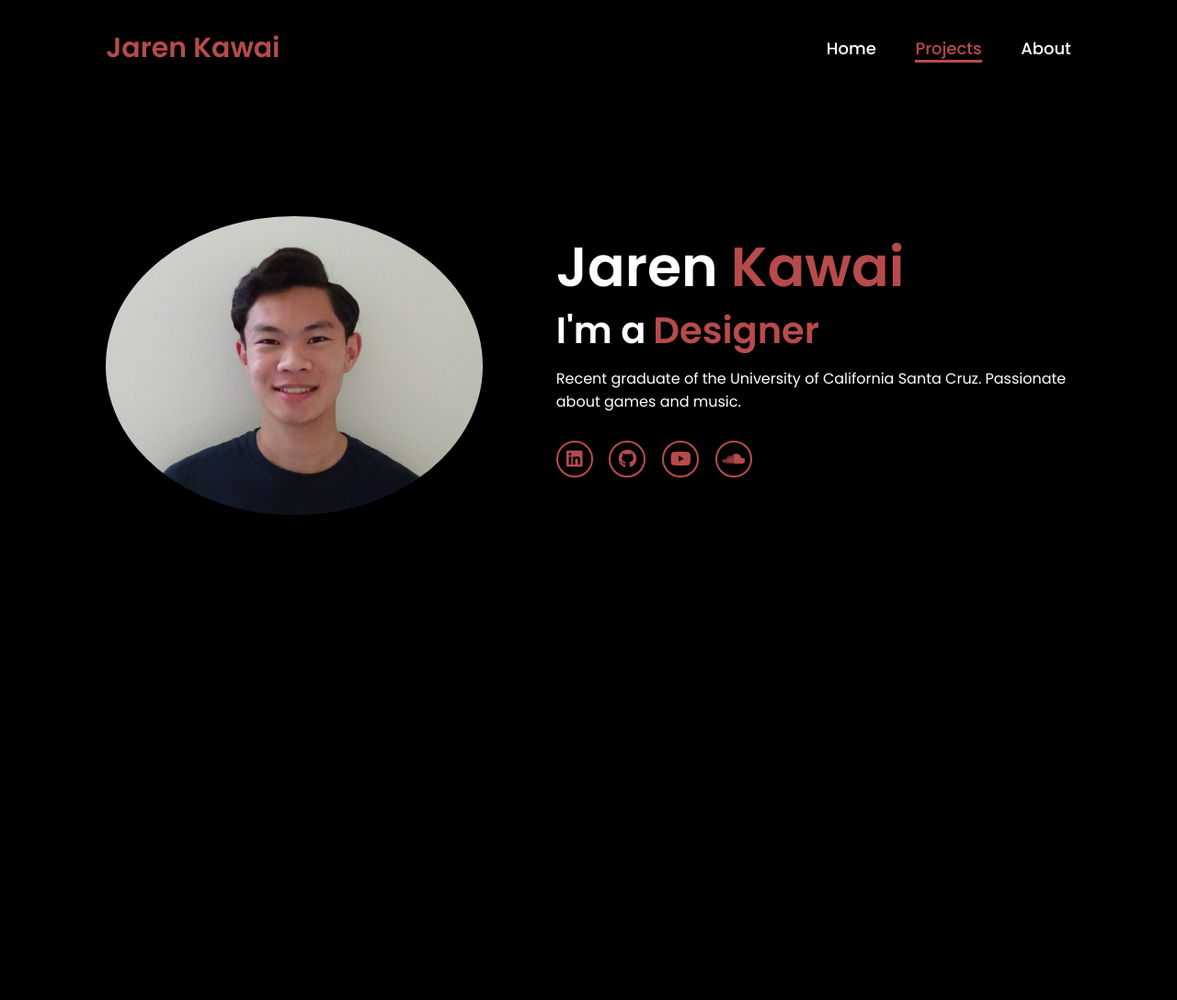
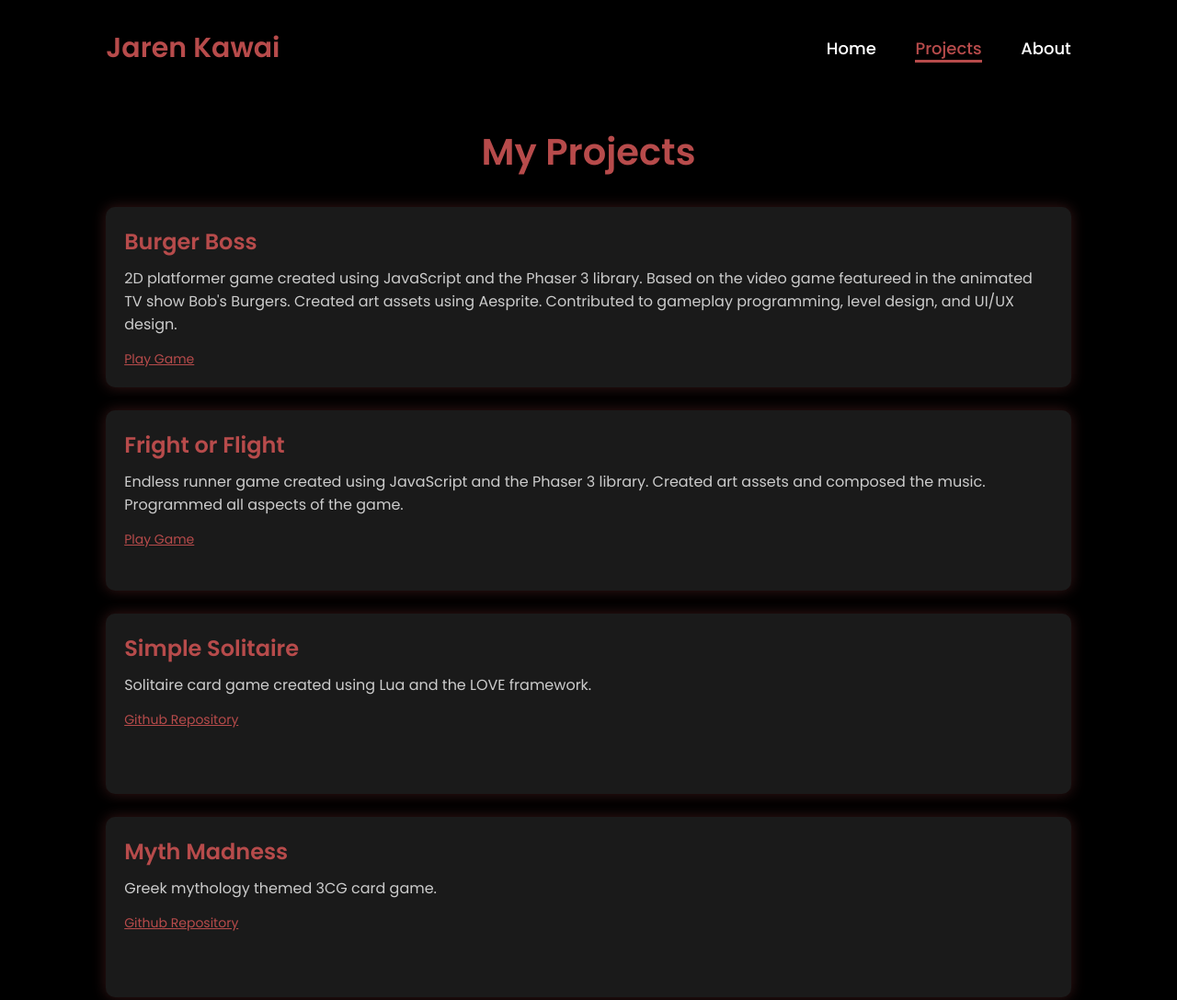
Before and after one commit to jkawai35/PortfolioWebsite, a plain HTML site: page projects.html in a window 1280 px wide. Shown: the top 1087 px of the page at 92% size. Before the commit the page ends 800 px from the top, so only its background shows below. Drawn offline with Linux system fonts and the light colour scheme.

Commit message:
Latest changes merged from local

```diff
--- a/projects.html
+++ b/projects.html
@@ -17,39 +17,57 @@
             <a href="about.html">About</a>
         </nav>
     </header>
-    <section class="home">
-        <div class="home-img">
-            <img src="jk.jpg" alt="">
-        </div>
-        <div class="home-content">
-            <h1>Jaren<span> Kawai</span></h1>
-            <h3 class="typing-text">
-                I'm a <span class="words-wrapper">
-                  <span class="word">Game Developer</span>
-                  <span class="word">Designer</span>
-                  <span class="word">Music Producer</span>
-                </span>
-            </h3>
-            <p>Recent graduate of the University of California Santa Cruz. Passionate about games and music.</p>
-            <div class="social-icons">
-                <a href="https://www.linkedin.com/in/jaren-kawai-9aa441235"
-                    target="_blank">
-                    <i class="fa-brands fa-linkedin"></i>
-                </a>
-                <a href="https://github.com/jkawai35"
-                    target="_blank">
-                    <i class="fa-brands fa-github"></i>
-                </a>
-                <a href="https://www.youtube.com/@shinobii_music"
-                    target="_blank">
-                    <i class="fa-brands fa-youtube"></i>
-                </a>
-                <a href="https://on.soundcloud.com/4cRGV6hPPvMUQUbu9e"
-                    target="_blank">
-                    <i class="fa-brands fa-soundcloud"></i>
-                </a>
+    <section class="projects">
+        <h2 class="section-title">My Projects</h2>
+
+        <div class="projects-grid">
+          <!-- Burger Boss -->
+          <div class="project-card">
+            <h3 class="project-title">Burger Boss</h3>
+            <p class="project-description">
+              2D platformer game created using JavaScript and the Phaser 3 library. Based on the video game featureed
+              in the animated TV show Bob's Burgers. Created art assets using Aesprite. Contributed to gameplay programming, level
+              design, and UI/UX design.
+            </p>
+            <a href="https://jkawai35.github.io/Burgerboss/" target="_blank" class="project-link">
+              Play Game
+            </a>
+          </div>
+
+          <!-- Fright or Flight -->
+          <div class="project-card">
+            <h3 class="project-title">Fright or Flight</h3>
+            <p class="project-description">
+              Endless runner game created using JavaScript and the Phaser 3 library. Created art assets and composed the music. Programmed
+              all aspects of the game.
+            </p>
+            <a href="https://jkawai35.github.io/Endless-Runner/" target="_blank" class="project-link">
+              Play Game
+            </a>
+          </div>
+
+          <!-- Simple Solitaire -->
+          <div class="project-card">
+              <h3 class="project-title">Simple Solitaire</h3>
+              <p class="project-description">
+                  Solitaire card game created using Lua and the LOVE framework.
+              </p>
+              <a href="https://github.com/jkawai35/SimpleSolitaire" target="_blank" class="project-link">
+                  Github Repository
+              </a>
+            </div>
+
+          <!-- Myth Madness -->
+          <div class="project-card">
+            <h3 class="project-title">Myth Madness</h3>
+            <p class="project-description">
+                Greek mythology themed 3CG card game.
+            </p>
+            <a href="https://github.com/jkawai35/3CG#" target="_blank" class="project-link">
+                Github Repository
+            </a>
             </div>
         </div>
-    </section>
+      </section>
 </body>
 </html>
--- a/style.css
+++ b/style.css
@@ -24,7 +24,7 @@ body{
 
 header{
     margin-top: 20px;
-    position: fixed;
+    position: relative;
     top: 0;
     left: 0;
     width: 100%;
@@ -279,3 +279,61 @@ span{
         margin-top: 4rem;
     }
 }
+
+.projects {
+    padding: 5rem 9%;
+    background-color: black;
+    color: white;
+    min-height: auto;
+  }
+
+.section-title {
+    font-size: 4rem;
+    margin-bottom: 3rem;
+    text-align: center;
+    color: #b74b4b;
+}
+
+.projects-grid {
+    display: grid;
+    grid-template-columns: 1fr;
+    grid-auto-rows: 1fr;
+    gap: 2.5rem;
+}
+
+
+.project-card {
+    background-color: #1a1a1a;
+    padding: 2rem;
+    border-radius: 1rem;
+    box-shadow: 0 0 15px rgba(183, 75, 75, 0.3);
+    transition: transform 0.3s ease;
+}
+
+.project-card:hover {
+    transform: translateY(-5px);
+    box-shadow: 0 0 25px #b74b4b;
+}
+
+.project-title {
+    font-size: 2.4rem;
+    color: #b74b4b;
+    margin-bottom: 1rem;
+}
+
+.project-description {
+    font-size: 1.6rem;
+    margin-bottom: 1.5rem;
+    color: #ccc;
+}
+
+.project-link {
+    font-size: 1.4rem;
+    color: #b74b4b;
+    text-decoration: underline;
+    transition: color 0.2s ease;
+}
+
+.project-link:hover {
+    color: white;
+}
```
Also changed, not shown: about.html (+1 -1 lines), index.html (+1 -1 lines), jk.jpg (deleted), 1 other file.
